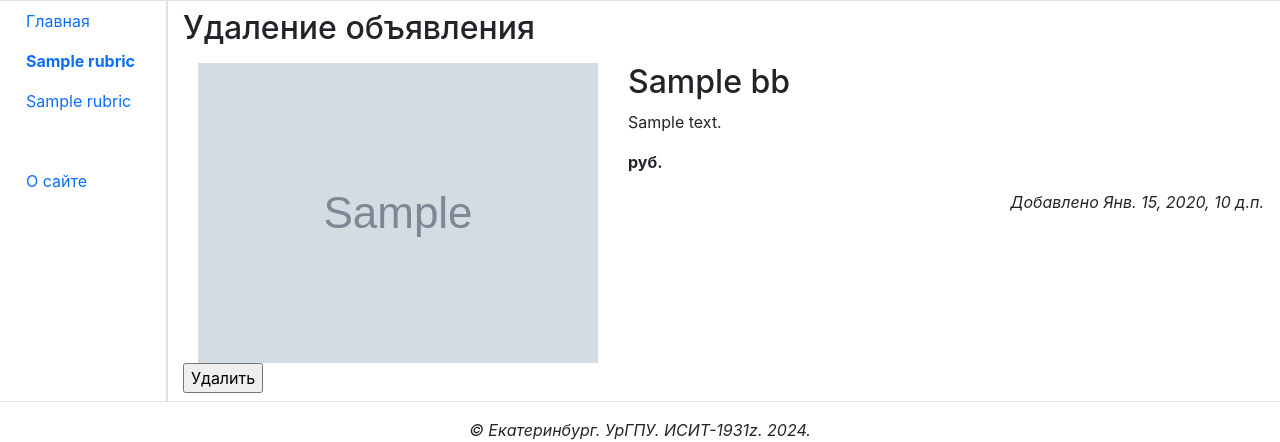
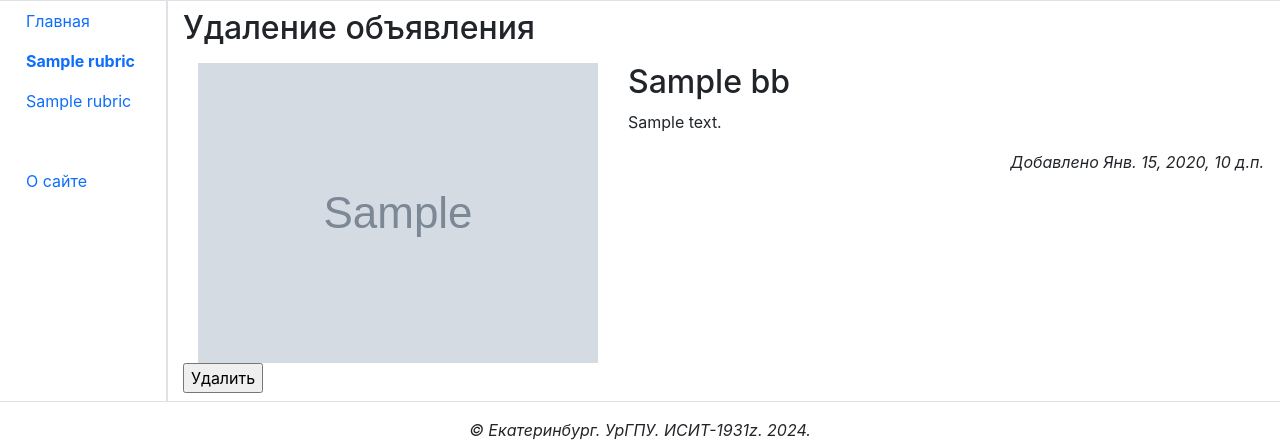
Before and after one commit to slavaz950/empcenter, a Django app: page /accounts/profile/delete/1/ in a window 1280 px wide. Shown: the part 48-490 px from the top of the page. Run offline with Django 3.2, Linux system fonts and the light colour scheme; a user stored in the database is signed in; tables that the repository leaves empty hold one stand-in row (values such as "Sample post"); grey boxes marked "Sample" are stand-in pictures; some libraries are stand-ins or nearby versions.

Commit message:
2024-02-25 21-03

```diff
--- a/main/templates/main/profile_bb_delete.html
+++ b/main/templates/main/profile_bb_delete.html
@@ -12,7 +12,7 @@
         <div class="col">
             <h2>{{ bb.title }}</h2>
             <p>{{ bb.content }}</p>
-            <p class="font-weight-bold">{{ bb.price }} руб.</p>
+           <!-- <p class="font-weight-bold">{{ bb.price }} руб.</p>  -->
             <p>{{ bb.contacts }}</p>
             <p class="text-right font-italic">Добавлено {{ bb.created_at }}</p>
         </div>
```
